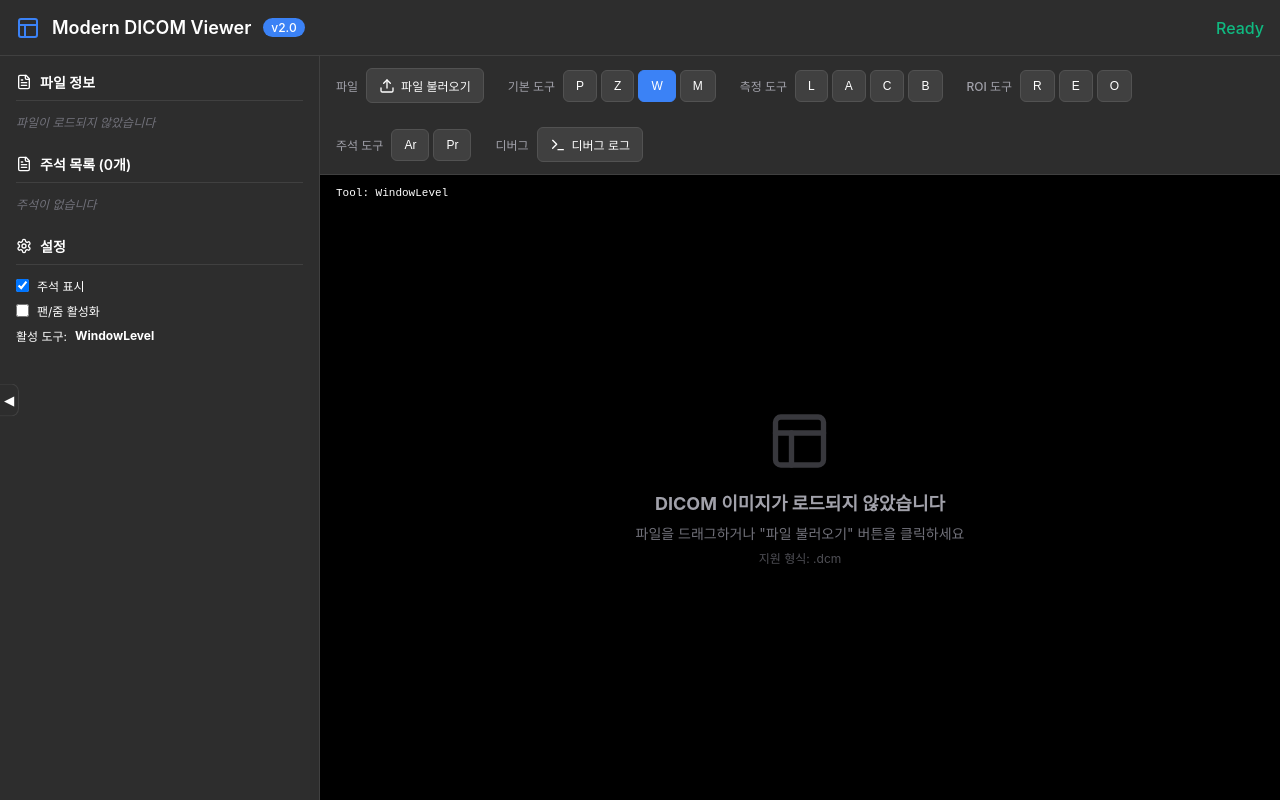
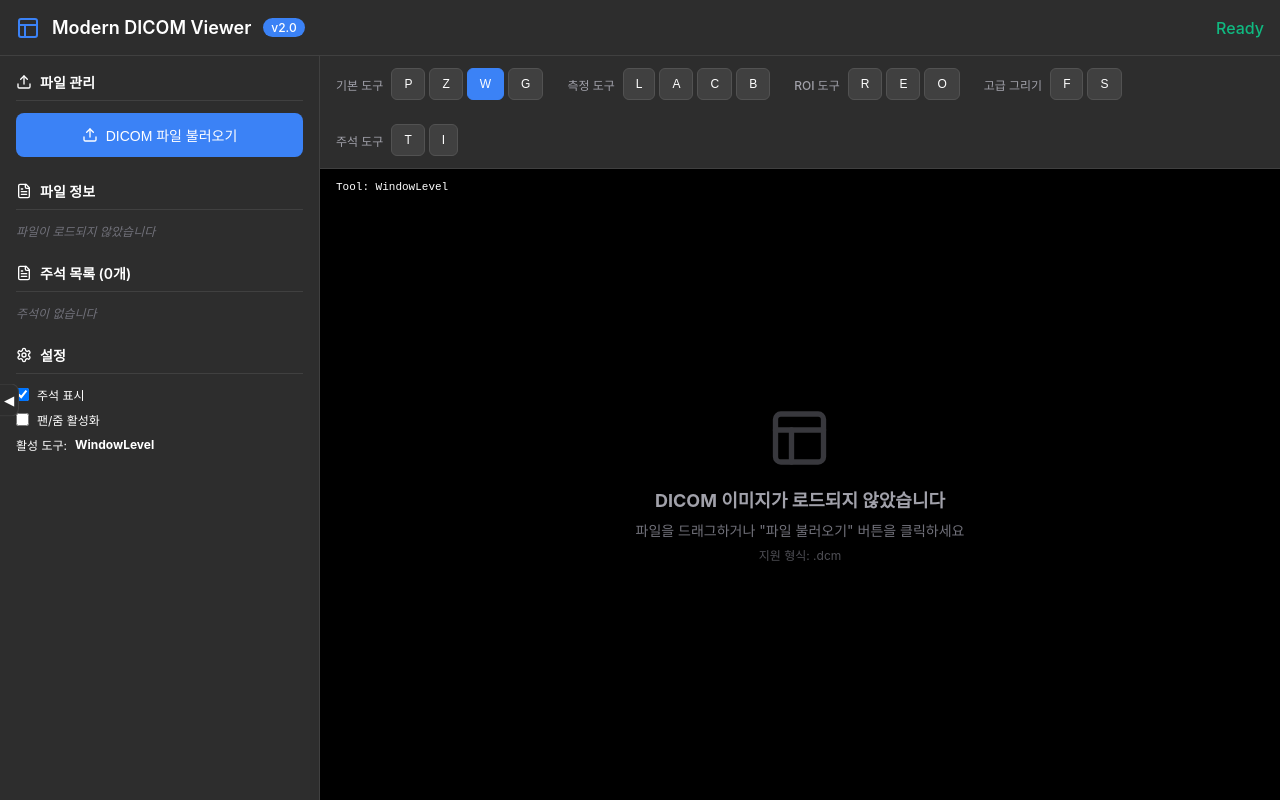
Before and after one commit to salwks/dicomViewer, a React (Vite) app: page / in a window 1280 px wide. Built offline with nearby package versions, Linux system fonts and the light colour scheme.

Commit message:
fourteenth commit

```diff
--- a/src/App.css
+++ b/src/App.css
@@ -192,6 +192,25 @@ body {
   display: flex;
   flex-direction: column;
   gap: 8px;
+}
+
+/* 주석 목록 스크롤바 스타일 */
+.annotations-list::-webkit-scrollbar {
+  width: 8px;
+}
+
+.annotations-list::-webkit-scrollbar-track {
+  background: #f1f5f9;
+  border-radius: 4px;
+}
+
+.annotations-list::-webkit-scrollbar-thumb {
+  background: #cbd5e1;
+  border-radius: 4px;
+}
+
+.annotations-list::-webkit-scrollbar-thumb:hover {
+  background: #94a3b8;
 }
 
 .annotation-item {
--- a/src/App.tsx
+++ b/src/App.tsx
@@ -209,6 +209,52 @@ function App() {
         {sidebarOpen && (
           <aside className="sidebar">
             <div className="sidebar-content">
+              {/* File Upload Section - Moved from Toolbar */}
+              <div className="sidebar-section">
+                <h3 className="sidebar-section-title">
+                  <Upload size={16} />
+                  파일 관리
+                </h3>
+                <div className="file-upload-section">
+                  <button
+                    className="file-upload-button"
+                    onClick={handleFileUpload}
+                    disabled={isLoading}
+                    style={{
+                      width: '100%',
+                      padding: '12px 16px',
+                      backgroundColor: '#3b82f6',
+                      color: 'white',
+                      border: 'none',
+                      borderRadius: '8px',
+                      fontSize: '14px',
+                      fontWeight: '500',
+                      cursor: isLoading ? 'not-allowed' : 'pointer',
+                      display: 'flex',
+                      alignItems: 'center',
+                      justifyContent: 'center',
+                      gap: '8px',
+                      transition: 'background-color 0.2s',
+                      opacity: isLoading ? 0.6 : 1
+                    }}
+                    onMouseEnter={(e) => {
+                      if (!isLoading) {
+                        e.currentTarget.style.backgroundColor = '#2563eb';
+                      }
+                    }}
+                    onMouseLeave={(e) => {
+                      if (!isLoading) {
+                        e.currentTarget.style.backgroundColor = '#3b82f6';
+                      }
+                    }}
+                    title="DICOM 파일 업로드 (.dcm)"
+                  >
+                    <Upload size={16} />
+                    <span>DICOM 파일 불러오기</span>
+                  </button>
+                </div>
+              </div>
+
               {/* Series Information */}
               <div className="sidebar-section">
                 <h3 className="sidebar-section-title">
@@ -253,9 +299,31 @@ function App() {
                   주석 목록 ({annotations.length}개)
                 </h3>
                 {annotations.length > 0 ? (
-                  <div className="annotations-list">
-                    {annotations.slice(0, 5).map((annotation, index) => (
-                      <div key={annotation.annotationUID} className="annotation-item">
+                  <div
+                    className="annotations-list"
+                    style={{
+                      maxHeight: '300px',
+                      overflowY: 'auto',
+                      overflowX: 'hidden',
+                      border: annotations.length > 4 ? '1px solid #e5e7eb' : 'none',
+                      borderRadius: '6px',
+                      padding: annotations.length > 4 ? '8px' : '0',
+                      scrollbarWidth: 'thin',
+                      scrollbarColor: '#cbd5e1 #f1f5f9'
+                    }}
+                  >
+                    {annotations.map((annotation, index) => (
+                      <div
+                        key={annotation.annotationUID}
+                        className="annotation-item"
+                        style={{
+                          marginBottom: '8px',
+                          padding: '8px',
+                          backgroundColor: '#f8fafc',
+                          borderRadius: '6px',
+                          border: '1px solid #e2e8f0'
+                        }}
+                      >
                         <div className="annotation-header" style={{
                           display: 'flex',
                           justifyContent: 'space-between',
@@ -267,17 +335,8 @@ function App() {
                             flexDirection: 'column',
                             flex: 1
                           }}>
-                            <div style={{ display: 'flex', alignItems: 'center', gap: '8px' }}>
-                              <span className="annotation-tool" style={{ fontSize: '12px', color: '#888' }}>
-                                {annotation.toolName}
-                              </span>
-                              <span className="annotation-id" style={{ fontSize: '12px', color: '#888' }}>
-                                #{index + 1}
-                              </span>
-                            </div>
-
-                            {/* 편집 가능한 주석 이름 */}
-                            <div style={{ marginTop: '2px' }}>
+                            {/* 편집 가능한 주석 이름만 표시 */}
+                            <div style={{ marginBottom: '2px' }}>
                               {editingAnnotationId === annotation.annotationUID ? (
                                 <input
                                   type="text"
@@ -289,11 +348,12 @@ function App() {
                                   style={{
                                     border: '1px solid #3b82f6',
                                     borderRadius: '4px',
-                                    padding: '2px 6px',
-                                    fontSize: '13px',
+                                    padding: '4px 8px',
+                                    fontSize: '14px',
                                     width: '100%',
                                     background: '#fff',
-                                    outline: 'none'
+                                    outline: 'none',
+                                    fontWeight: '500'
                                   }}
                                   placeholder="주석 이름 입력..."
                                 />
@@ -306,15 +366,16 @@ function App() {
                                   )}
                                   style={{
                                     cursor: 'pointer',
-                                    fontSize: '13px',
+                                    fontSize: '14px',
                                     fontWeight: '500',
                                     color: '#333',
-                                    padding: '2px 4px',
+                                    padding: '4px 6px',
                                     borderRadius: '4px',
                                     transition: 'background-color 0.2s',
                                     display: 'inline-block',
-                                    minHeight: '20px',
-                                    minWidth: '50px'
+                                    minHeight: '24px',
+                                    minWidth: '60px',
+                                    width: '100%'
                                   }}
                                   onMouseEnter={(e) => {
                                     e.currentTarget.style.backgroundColor = 'rgba(59, 130, 246, 0.1)';
@@ -327,6 +388,16 @@ function App() {
                                   {annotation.data?.label || annotation.data?.text || `${annotation.toolName} #${index + 1}`}
                                 </span>
                               )}
+                            </div>
+
+                            {/* 도구 정보는 작은 텍스트로 하단에 표시 */}
+                            <div style={{ display: 'flex', alignItems: 'center', gap: '8px' }}>
+                              <span className="annotation-tool" style={{ fontSize: '11px', color: '#888' }}>
+                                {annotation.toolName}
+                              </span>
+                              <span className="annotation-id" style={{ fontSize: '11px', color: '#888' }}>
+                                #{index + 1}
+                              </span>
                             </div>
                           </div>
 
@@ -375,18 +446,38 @@ function App() {
                         )}
                       </div>
                     ))}
-                    {annotations.length > 5 && (
-                      <div className="info-item">
-                        <span>... 및 {annotations.length - 5}개 더</span>
-                      </div>
-                    )}
-                    <button
-                      onClick={clearAllAnnotations}
-                      className="toolbar-button"
-                      style={{ marginTop: '8px', fontSize: '12px' }}
-                    >
-                      모든 주석 지우기
-                    </button>
+
+                    {/* 모든 주석 지우기 버튼 */}
+                    <div style={{
+                      marginTop: '12px',
+                      paddingTop: '12px',
+                      borderTop: annotations.length > 0 ? '1px solid #e5e7eb' : 'none',
+                      textAlign: 'center'
+                    }}>
+                      <button
+                        onClick={clearAllAnnotations}
+                        style={{
+                          background: '#ef4444',
+                          color: 'white',
+                          border: 'none',
+                          borderRadius: '6px',
+                          padding: '8px 16px',
+                          fontSize: '12px',
+                          fontWeight: '500',
+                          cursor: 'pointer',
+                          transition: 'background-color 0.2s'
+                        }}
+                        onMouseEnter={(e) => {
+                          e.currentTarget.style.backgroundColor = '#dc2626';
+                        }}
+                        onMouseLeave={(e) => {
+                          e.currentTarget.style.backgroundColor = '#ef4444';
+                        }}
+                        title="모든 주석을 삭제합니다"
+                      >
+                        모든 주석 지우기
+                      </button>
+                    </div>
                   </div>
                 ) : (
                   <p className="no-data">주석이 없습니다</p>
@@ -448,22 +539,6 @@ function App() {
         <main className={`main-content ${sidebarOpen ? 'with-sidebar' : ''}`}>
           {/* Toolbar */}
           <div className="toolbar">
-            {/* File Section */}
-            <div className="toolbar-section">
-              <label className="toolbar-label">파일</label>
-              <div className="toolbar-group">
-                <button
-                  className="toolbar-button"
-                  onClick={handleFileUpload}
-                  disabled={isLoading}
-                  title="DICOM 파일 업로드"
-                >
-                  <Upload size={16} />
-                  <span className="toolbar-button-text">파일 불러오기</span>
-                </button>
-              </div>
-            </div>
-
             {/* Basic Tools Section */}
             <div className="toolbar-section">
               <label className="toolbar-label">기본 도구</label>
@@ -472,7 +547,7 @@ function App() {
                   { tool: 'Pan', abbrev: 'P', tooltip: 'Pan Tool - 화면 이동' },
                   { tool: 'Zoom', abbrev: 'Z', tooltip: 'Zoom Tool - 확대/축소' },
                   { tool: 'WindowLevel', abbrev: 'W', tooltip: 'Window Level Tool - 창 레벨 조정' },
-                  { tool: 'Magnify', abbrev: 'M', tooltip: 'Magnify Tool - 돋보기' },
+                  { tool: 'Magnify', abbrev: 'G', tooltip: 'Magnify Tool - 돋보기' },
                 ].map(({ tool, abbrev, tooltip }) => (
                   <button
                     key={tool}
@@ -532,13 +607,34 @@ function App() {
               </div>
             </div>
 
+            {/* Advanced Drawing Tools Section */}
+            <div className="toolbar-section">
+              <label className="toolbar-label">고급 그리기</label>
+              <div className="toolbar-group">
+                {[
+                  { tool: 'PlanarFreehandROI', abbrev: 'F', tooltip: 'Freehand ROI - 자유곡선 그리기' },
+                  { tool: 'SplineROI', abbrev: 'S', tooltip: 'Spline ROI - 스플라인 곡선' },
+                ].map(({ tool, abbrev, tooltip }) => (
+                  <button
+                    key={tool}
+                    className={`toolbar-button ${activeTool === tool ? 'active' : ''}`}
+                    onClick={() => setActiveTool(tool)}
+                    disabled={isLoading}
+                    title={tooltip}
+                  >
+                    <span className="toolbar-button-text">{abbrev}</span>
+                  </button>
+                ))}
+              </div>
+            </div>
+
             {/* Annotation Tools Section */}
             <div className="toolbar-section">
               <label className="toolbar-label">주석 도구</label>
               <div className="toolbar-group">
                 {[
-                  { tool: 'ArrowAnnotate', abbrev: 'Ar', tooltip: 'Arrow Annotate - 화살표 주석' },
-                  { tool: 'Probe', abbrev: 'Pr', tooltip: 'Probe Tool - 탐침 도구' },
+                  { tool: 'ArrowAnnotate', abbrev: 'T', tooltip: 'Arrow Annotate - 화살표 주석' },
+                  { tool: 'Probe', abbrev: 'I', tooltip: 'Probe Tool - 정보 탐침' },
                 ].map(({ tool, abbrev, tooltip }) => (
                   <button
                     key={tool}
@@ -554,21 +650,7 @@ function App() {
             </div>
 
             {/* Layout Section Removed for Stability */}
-
-            {/* Debug Section */}
-            <div className="toolbar-section">
-              <label className="toolbar-label">디버그</label>
-              <div className="toolbar-group">
-                <button
-                  className="toolbar-button"
-                  onClick={showDebugConsole}
-                  title="디버그 로그 보기 (개발자 도구 콘솔)"
-                >
-                  <Terminal size={16} />
-                  <span className="toolbar-button-text">디버그 로그</span>
-                </button>
-              </div>
-            </div>
+            {/* Debug Section Removed for Production */}
           </div>
 
           {/* Error Display */}
--- a/src/components/DicomViewport.tsx
+++ b/src/components/DicomViewport.tsx
@@ -22,6 +22,8 @@ import {
   CircleROITool,
   BidirectionalTool,
   MagnifyTool,
+  PlanarFreehandROITool,
+  SplineROITool,
   annotation,
   Enums as ToolsEnums
 } from '@cornerstonejs/tools';
@@ -266,6 +268,10 @@ const DicomViewportComponent = ({ onError, onSuccess }: DicomViewportProps) => {
           EllipticalROITool.toolName,
           CircleROITool.toolName,
 
+          // Advanced ROI Tools
+          PlanarFreehandROITool.toolName,
+          SplineROITool.toolName,
+
           // Annotation Tools
           ArrowAnnotateTool.toolName,
           ProbeTool.toolName
@@ -281,6 +287,7 @@ const DicomViewportComponent = ({ onError, onSuccess }: DicomViewportProps) => {
           'WindowLevel', 'Pan', 'Zoom', 'StackScroll', 'Magnify',
           'Length', 'Angle', 'CobbAngle', 'Bidirectional',
           'RectangleROI', 'EllipticalROI', 'CircleROI',
+          'PlanarFreehandROI', 'SplineROI',
           'ArrowAnnotate', 'Probe'
         ];
 
--- a/src/store/dicom-store.ts
+++ b/src/store/dicom-store.ts
@@ -109,6 +109,7 @@ export const useDicomStore = create<DicomViewerState>()(
         const annotationTools = [
           'Length', 'Angle', 'CobbAngle', 'Bidirectional',
           'RectangleROI', 'EllipticalROI', 'CircleROI',
+          'PlanarFreehandROI', 'SplineROI',
           'ArrowAnnotate', 'Probe'
         ];
         const basicTools = ['Pan', 'Zoom', 'WindowLevel', 'StackScroll', 'Magnify'];
@@ -312,6 +313,7 @@ export const useDicomStore = create<DicomViewerState>()(
               'WindowLevel', 'Pan', 'Zoom', 'StackScroll', 'Magnify',
               'Length', 'Angle', 'CobbAngle', 'Bidirectional',
               'RectangleROI', 'EllipticalROI', 'CircleROI',
+              'PlanarFreehandROI', 'SplineROI',
               'ArrowAnnotate', 'Probe'
             ];
             allToolNames.forEach(tool => {
--- a/src/utils/cornerstone-global-init.ts
+++ b/src/utils/cornerstone-global-init.ts
@@ -18,7 +18,9 @@ import {
   ProbeTool,
   CircleROITool,
   BidirectionalTool,
-  MagnifyTool
+  MagnifyTool,
+  PlanarFreehandROITool,
+  SplineROITool
 } from '@cornerstonejs/tools';
 import cornerstoneDICOMImageLoader from '@cornerstonejs/dicom-image-loader';
 import dicomParser from 'dicom-parser';
@@ -124,6 +126,10 @@ async function performGlobalInitialization(): Promise<boolean> {
       { tool: EllipticalROITool, name: 'EllipticalROI' },
       { tool: CircleROITool, name: 'CircleROI' },
 
+      // Advanced ROI Tools
+      { tool: PlanarFreehandROITool, name: 'PlanarFreehandROI' },
+      { tool: SplineROITool, name: 'SplineROI' },
+
       // Annotation Tools
       { tool: ArrowAnnotateTool, name: 'ArrowAnnotate' },
       { tool: ProbeTool, name: 'Probe' }
```
